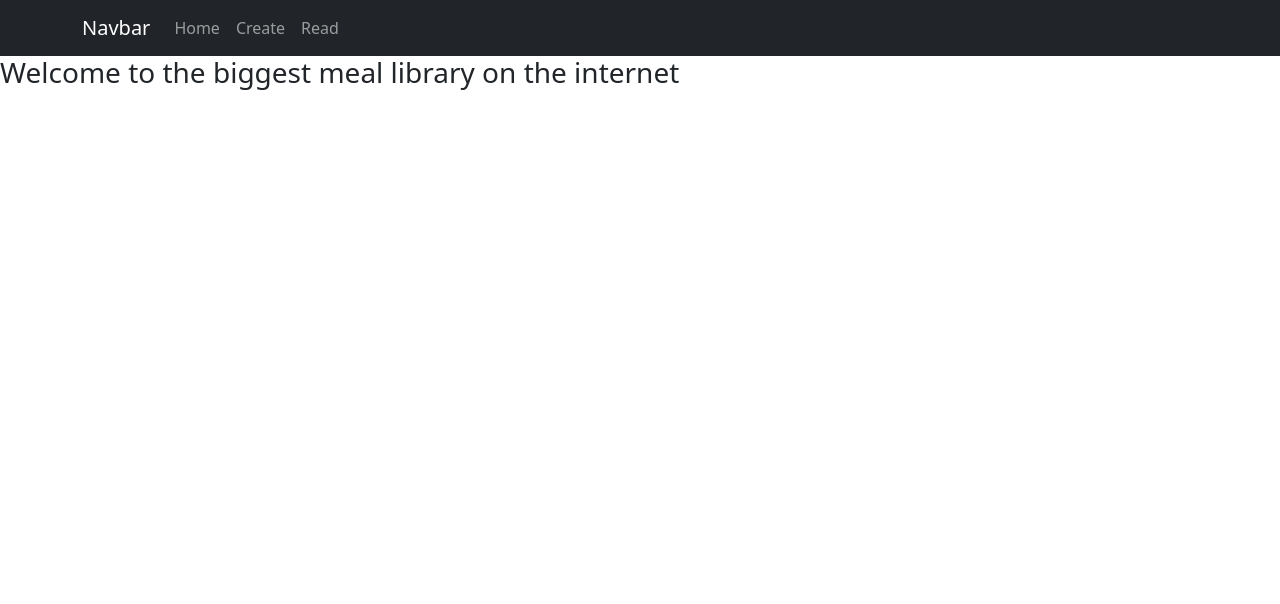
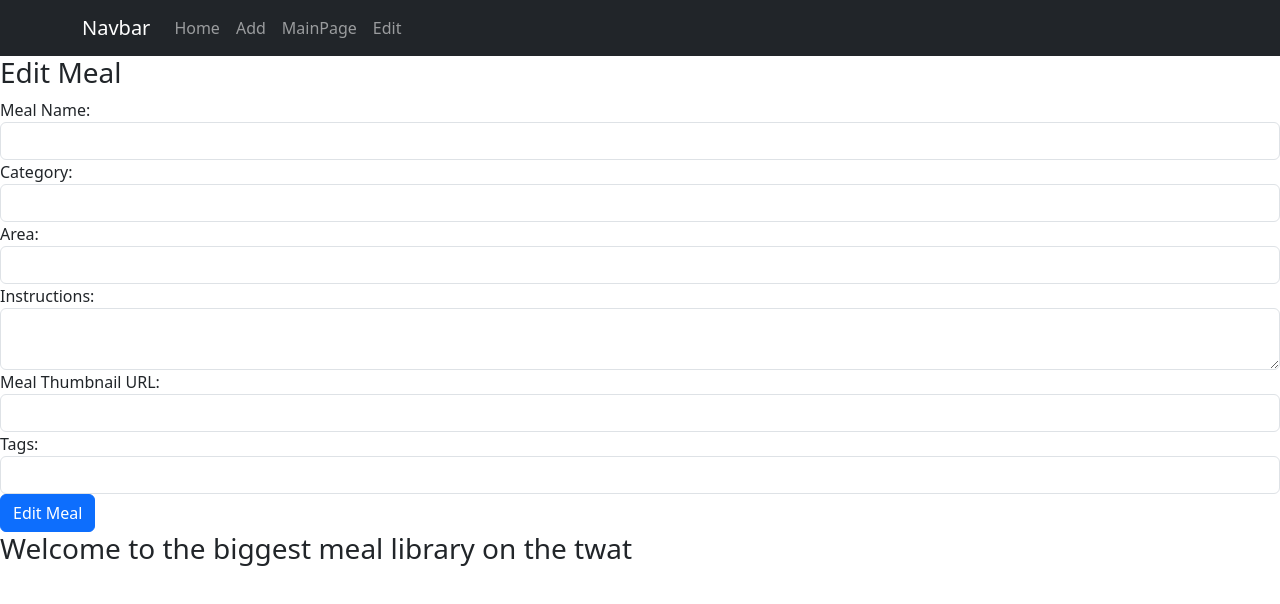
Before and after one commit to BaoNguyenATU/Project2_DataRep, a React (Create React App) app: page /editmeals/1 in a window 1280 px wide. Shown: the top 604 px of the page. Built offline with nearby package versions, Linux system fonts and the light colour scheme; no server answers; the HTML template or start-up script is replaced by a standard one.

Commit message:
fixing editmeals

```diff
--- a/src/App.js
+++ b/src/App.js
@@ -22,9 +22,9 @@ function App() {
       <NavigationBar />
       <Routes>
         <Route path="/" element={<ContactPage />} />
-        <Route path="/read" element={<MainPage />} />
-        <Route path="/create" element={<AddMeals />} />
-        <Route path='/edit/:id' element={<EditMeals />} />
+        <Route path="/mainpage" element={<MainPage />} />
+        <Route path="/addmeals" element={<AddMeals />} />
+        <Route path='/editmeals/:id' element={<EditMeals />} />
       </Routes>
       <Footer />
     </Router>
--- a/src/components/EditMeals.js
+++ b/src/components/EditMeals.js
@@ -4,78 +4,109 @@ import { useParams, useNavigate } from "react-router-dom";
 
 const EditMeals = () => {
   const { id } = useParams();
-    const [idMeal, setIdMeal] = useState('');
+  const navigate = useNavigate();
+
   const [strMeal, setStrMeal] = useState('');
   const [strCategory, setStrCategory] = useState('');
   const [strArea, setStrArea] = useState('');
   const [strInstructions, setStrInstructions] = useState('');
   const [strMealThumb, setStrMealThumb] = useState('');
   const [strTags, setStrTags] = useState('');
-    const [strYoutube, setStrYoutube] = useState('');
-    const [strIngredients, setStrIngredients] = useState(['']);
-    const [strMeasures, setStrMeasures] = useState(['']);
 
   useEffect(() => {
-        axios.get('http://localhost:4000/api/movie/' + id)
+    axios.get('http://localhost:4000/api/meals/' + id)
       .then((res) => {
-                console.log("success " + res.data);
-                setName(res.data.name);
-                setDuration(res.data.duration);
-                setPicture(res.data.picture);
+        console.log("success", res.data);
+        setStrMeal(res.data.strMeal);
+        setStrCategory(res.data.strCategory);
+        setStrArea(res.data.strArea);
+        setStrInstructions(res.data.strInstructions);
+        setStrMealThumb(res.data.strMealThumb);
+        setStrTags(res.data.strTags);
       })
-            .catch((err) => { console.log(err) });
+      .catch((err) => console.log(err));
   }, [id]);
-
 
   const handleSubmit = (e) => {
     e.preventDefault();
-        const meals = { name, duration, picture };
-        console.log(meals);
+    const updatedMeal = {
+      strMeal,
+      strCategory,
+      strArea,
+      strInstructions,
+      strMealThumb,
+      strTags,
+    };
 
-        axios.put('http://localhost:4000/api/movie/' + id, meals)
+    axios.put('http://localhost:4000/api/meals/' + id, updatedMeal)
       .then((res) => {
-                console.log("Edited: " + res.data);
+        console.log("Edited: ", res.data);
         navigate('/read');
       })
-            .catch((err) => {
-                console.log(err);
-            });
-
-    }
+      .catch((err) => console.log(err));
+  };
 
   return (
     <div>
-            <h3>Hello from edit component!</h3>
+      <h3>Edit Meal</h3>
       <form onSubmit={handleSubmit}>
         <div className="form-group">
-                    <label>Edit Name of Meal: </label>
-                    <input type="text"
+          <label>Meal Name:</label>
+          <input
+            type="text"
             className="form-control"
-                        value={meals}
-                        onChange={(e) => { setMeal(e.target.value) }}
+            value={strMeal}
+            onChange={(e) => setStrMeal(e.target.value)}
           />
         </div>
         <div className="form-group">
-                    <label>Edit Meal Duration: </label>
-                    <input type="text"
+          <label>Category:</label>
+          <input
+            type="text"
             className="form-control"
-                        value={duration}
-                        onChange={(e) => { setDuration(e.target.value) }}
+            value={strCategory}
+            onChange={(e) => setStrCategory(e.target.value)}
           />
         </div>
         <div className="form-group">
-                    <label>Edit Movie Poster: </label>
-                    <input type="text"
+          <label>Area:</label>
+          <input
+            type="text"
             className="form-control"
-                        value={picture}
-                        onChange={(e) => { setPicture(e.target.value) }}
+            value={strArea}
+            onChange={(e) => setStrArea(e.target.value)}
           />
         </div>
-                <div>
-                    <input type="submit" value="Edit Meal"></input>
+        <div className="form-group">
+          <label>Instructions:</label>
+          <textarea
+            className="form-control"
+            value={strInstructions}
+            onChange={(e) => setStrInstructions(e.target.value)}
+          />
         </div>
+        <div className="form-group">
+          <label>Meal Thumbnail URL:</label>
+          <input
+            type="text"
+            className="form-control"
+            value={strMealThumb}
+            onChange={(e) => setStrMealThumb(e.target.value)}
+          />
+        </div>
+        <div className="form-group">
+          <label>Tags:</label>
+          <input
+            type="text"
+            className="form-control"
+            value={strTags}
+            onChange={(e) => setStrTags(e.target.value)}
+          />
+        </div>
+        <button type="submit" className="btn btn-primary">Edit Meal</button>
       </form>
     </div>
   );
-}
+};
+
 export default EditMeals;
--- a/src/components/Footer.js
+++ b/src/components/Footer.js
@@ -1,5 +1,5 @@
 const Footer = () => {
-    return <h3>Welcome to the biggest meal library on the internet</h3>;
+    return <h3>Welcome to the biggest meal library on the twat</h3>;
   };
 
   export default Footer;
--- a/src/components/NavigationBar.js
+++ b/src/components/NavigationBar.js
@@ -11,8 +11,9 @@ const NavigationBar = () => {
         <Navbar.Brand href="/">Navbar</Navbar.Brand>
         <Nav className="me-auto">
           <Nav.Link href="/">Home</Nav.Link>
-          <Nav.Link href="/create">Create</Nav.Link>
-          <Nav.Link href="/read">Read</Nav.Link>
+          <Nav.Link href="/addmeals">Add</Nav.Link>
+          <Nav.Link href="/mainpage">MainPage</Nav.Link>
+          <Nav.Link href='/editmeals'>Edit</Nav.Link>
         </Nav>
       </Container>
     </Navbar>
```
Lines whose indentation alone changed are shown as unchanged.
